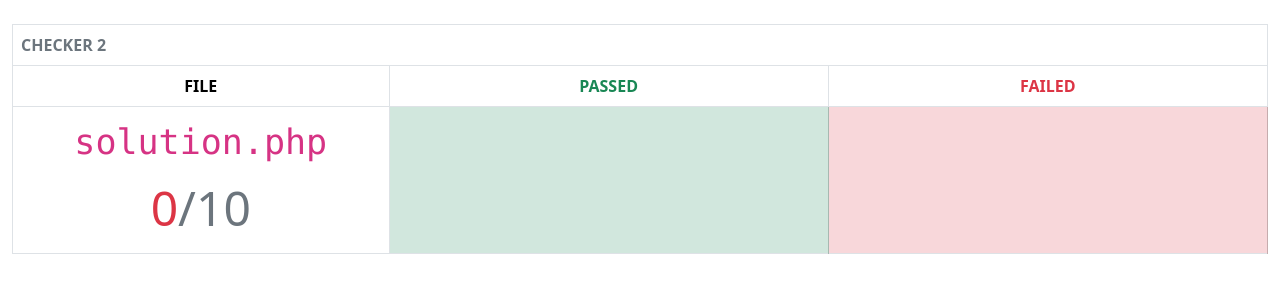
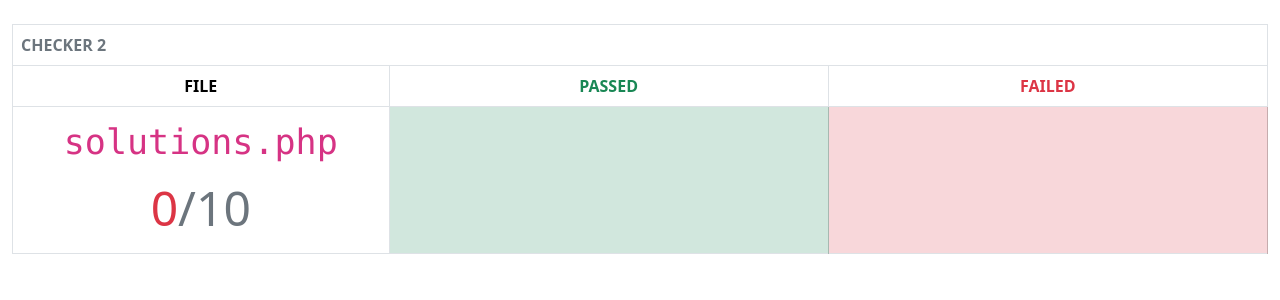
Before and after one commit to aclc-iriga-wad1-2025/checker2, a PHP site: page / in a window 1280 px wide. Shown: the top 300 px of the page. Run offline with PHP 8.4, Linux system fonts and the light colour scheme.

Commit message:
Rename solutions.php.

```diff
--- a/index.php
+++ b/index.php
@@ -10,7 +10,7 @@
 <body>
     <div class="container-fluid pt-3">
     <?php
-    $filename = "solution.php";
+    $filename = "solutions.php";
 
     require_once $filename;
 
```
Also changed, not shown: README.md, solutions.php (renamed from solution.php).
